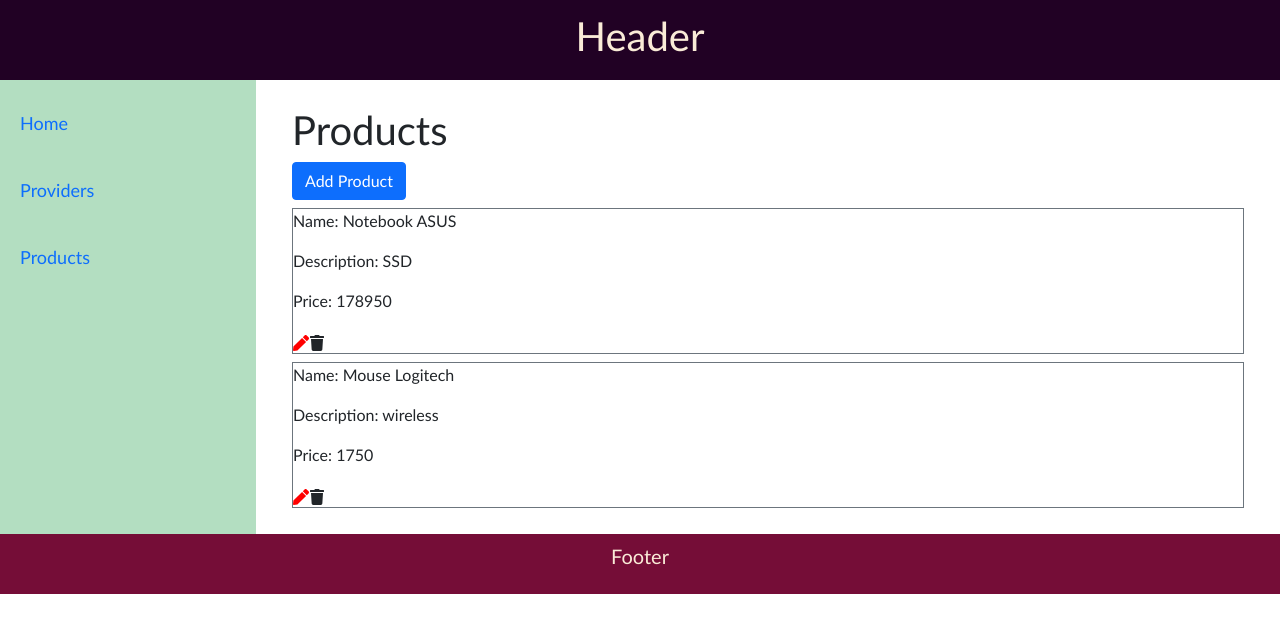
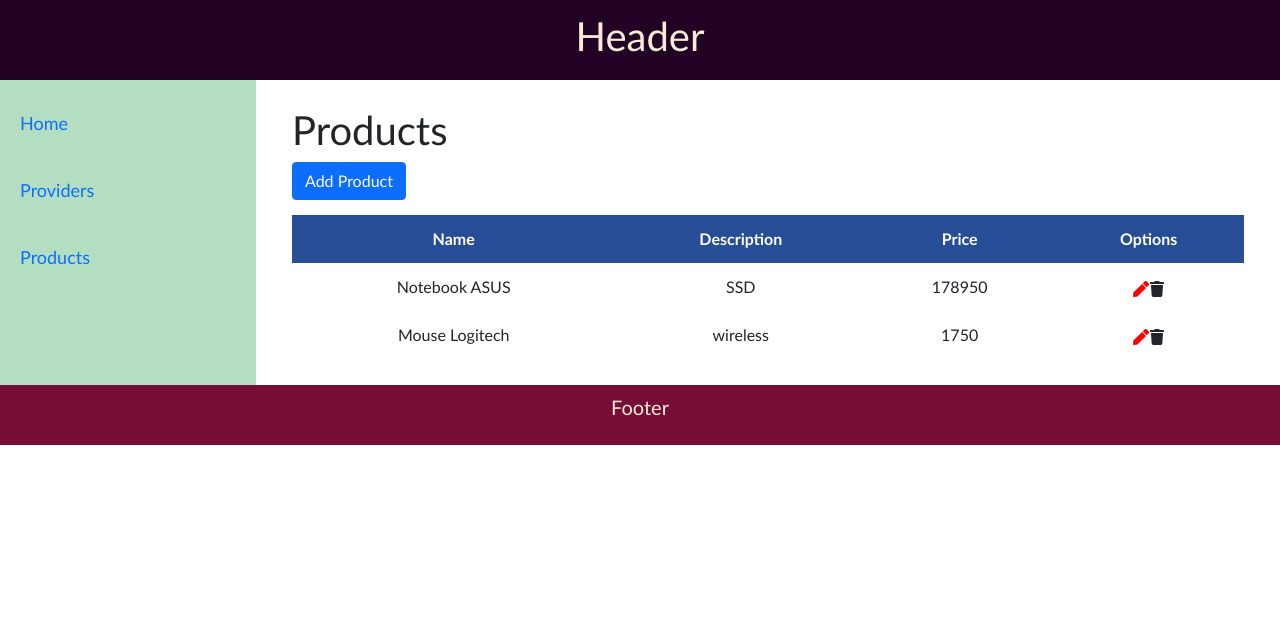
Before and after one commit to lucasdelmonte/segundo-parcial-mcga, a React (Create React App) app: page /products in a window 1280 px wide. Shown: the top 632 px of the page. Built offline with nearby package versions, Linux system fonts and the light colour scheme.

Commit message:
css styles are applied to products

```diff
--- a/src/Products/ProductItem.jsx
+++ b/src/Products/ProductItem.jsx
@@ -13,15 +13,17 @@ export const ProductItem = (props) => {
 	};
 
 	return (
-    <div className='border border-secondary my-2'>
-      <p>Name: {productToShow.name}</p>
-      <p>Description: {productToShow.description}</p>
-      <p>Price: {productToShow.price}</p>
+		<tr>
+			<td>{productToShow.name}</td>
+			<td>{productToShow.description}</td>
+			<td>{productToShow.price}</td>
+			<td>
 				<EditIcon
 					onClick={() => onEdit(productToShow)}
 					style={{ cursor: 'pointer', color: 'red' }}
 				/>
 				<DeleteIcon onClick={handleDelete} style={{ cursor: 'pointer' }} />
-    </div>
+			</td>
+		</tr>
 	);
 };
--- a/src/Products/ProductsList.jsx
+++ b/src/Products/ProductsList.jsx
@@ -4,7 +4,16 @@ import { ProductItem } from './ProductItem';
 export const ProductsList = (props) => {
 	const { productList, onDelete, onEdit } = props;
 	return (
-    <div>
+		<div className="table-responsive">
+			<table>
+				<thead>
+					<tr>
+						<th>Name</th>
+						<th>Description</th>
+						<th>Price</th>
+						<th>Options</th>
+					</tr>
+				</thead>
 				{productList.map((product) => (
 					<ProductItem
 						key={product.id}
@@ -13,6 +22,7 @@ export const ProductsList = (props) => {
 						onEdit={onEdit}
 					/>
 				))}
+			</table>
 		</div>
 	);
 };
```
Lines whose indentation alone changed are shown as unchanged.
